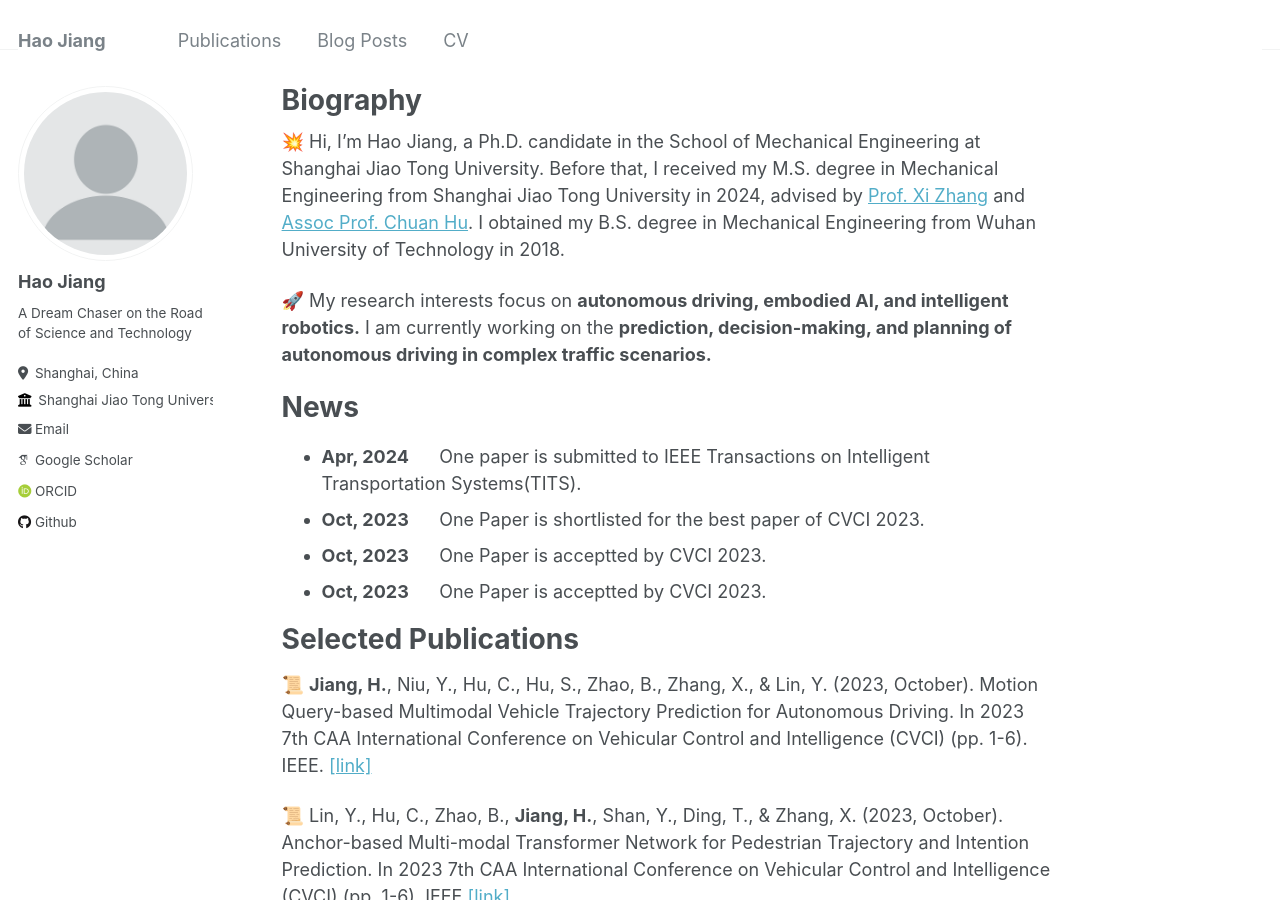
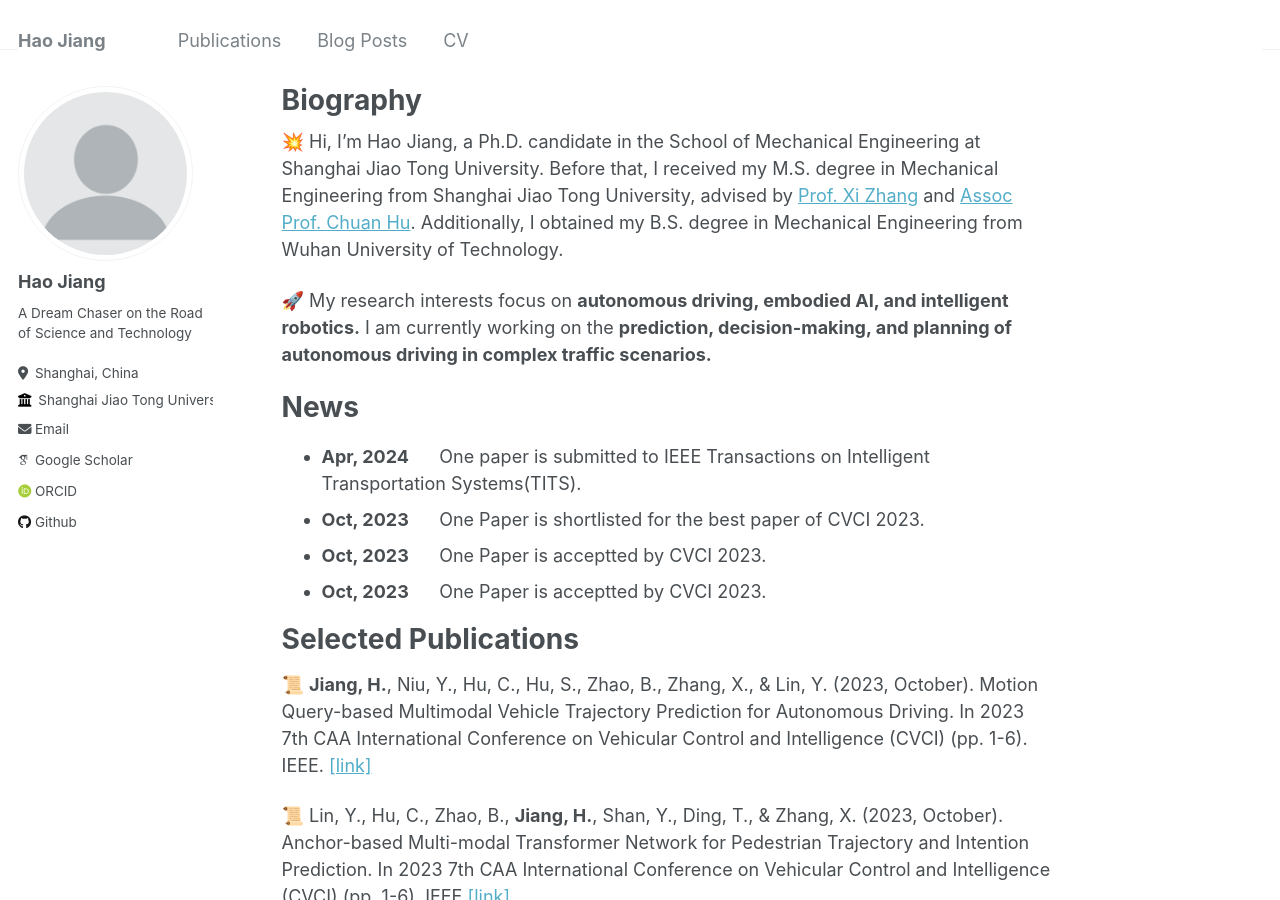
Before and after one commit to Sunstroperao/Sunstroperao.github.io, a Jekyll site: the page built from _pages/about.md, in a window 1280 px wide and 900 px high. Built offline with Jekyll 4.4.1, drawn with Linux system fonts in a browser that asks for light colours; some web fonts are replaced.

Commit message:
modify about.md

```diff
--- a/_pages/about.md
+++ b/_pages/about.md
@@ -6,7 +6,7 @@ redirect_from:
   - /about/
   - /about.html
 ---
-💥 Hi, I'm Hao Jiang, a Ph.D. candidate in the School of Mechanical Engineering at Shanghai Jiao Tong University. Before that, I received my M.S. degree in Mechanical Engineering from Shanghai Jiao Tong University in 2024, advised by [Prof. Xi Zhang](http://me.sjtu.edu.cn/teacher_directory1/2040.html) and [Assoc Prof. Chuan Hu](https://sites.google.com/site/chuanhumac/home). I obtained my B.S. degree in Mechanical Engineering from Wuhan University of Technology in 2018.
+💥 Hi, I'm Hao Jiang, a Ph.D. candidate in the School of Mechanical Engineering at Shanghai Jiao Tong University. Before that, I received my M.S. degree in Mechanical Engineering from Shanghai Jiao Tong University, advised by [Prof. Xi Zhang](http://me.sjtu.edu.cn/teacher_directory1/2040.html) and [Assoc Prof. Chuan Hu](https://sites.google.com/site/chuanhumac/home). Additionally, I obtained my B.S. degree in Mechanical Engineering from Wuhan University of Technology.
 
 🚀 My research interests focus on **autonomous driving, embodied AI, and intelligent robotics.** I am currently working on the **prediction, decision-making, and planning of autonomous driving in complex traffic scenarios.**
 
```
